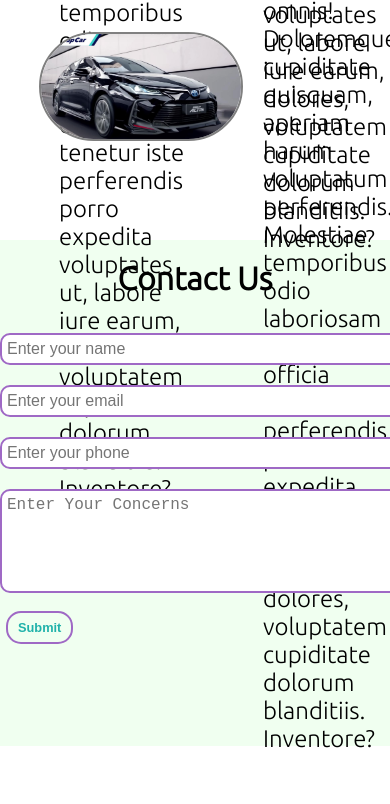
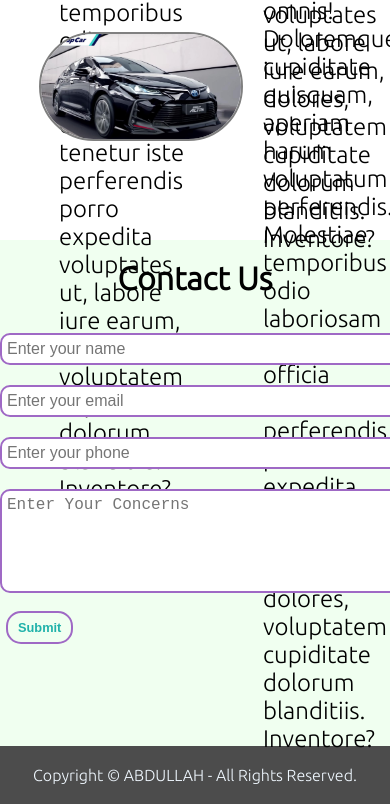
Before and after one commit to abdullahzulfiqar653/Education-website-theme, a plain HTML site: page index.html in a window 390 px wide. Shown: the part 1586-2390 px from the top of the page. Before the commit the page ends 2363 px from the top, so only its background shows below. Drawn offline with Linux system fonts and the light colour scheme.

Commit message:
completed without responsiveness

```diff
--- a/css/style.css
+++ b/css/style.css
@@ -169,3 +169,18 @@ body {
   max-width: 500px;
   margin: 10px auto;
 }
+
+.foot-background {
+  background: rgba(0, 0, 0, 0.7);
+  /* background-size: cover;
+  background-repeat: no-repeat; */
+  background-blend-mode: darken;
+}
+.footer-text {
+  margin: auto;
+  color: aliceblue;
+  display: flex;
+  text-align: center;
+  justify-content: center;
+  padding: 20px;
+}
--- a/index.html
+++ b/index.html
@@ -125,6 +125,7 @@
         Contact Us
       </h2>
       <div class="form">
+        <form action="">
             <input
               type="text"
               name="name"
@@ -155,7 +156,14 @@
               rows="5"
             ></textarea>
             <button class="btn btn-dark">Submit</button>
+        </form>
       </div>
     </section>
+
+    <footer class="foot-background">
+      <p class="footer-text">
+        Copyright &copy; ABDULLAH - All Rights Reserved.
+      </p>
+    </footer>
   </body>
 </html>
```
Lines whose indentation alone changed are shown as unchanged.
